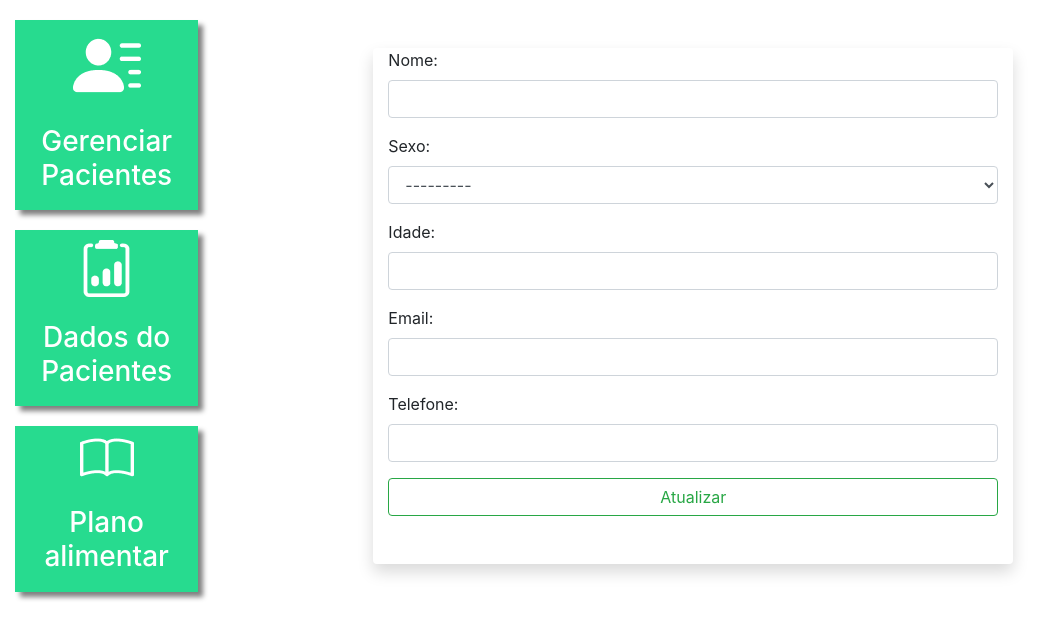
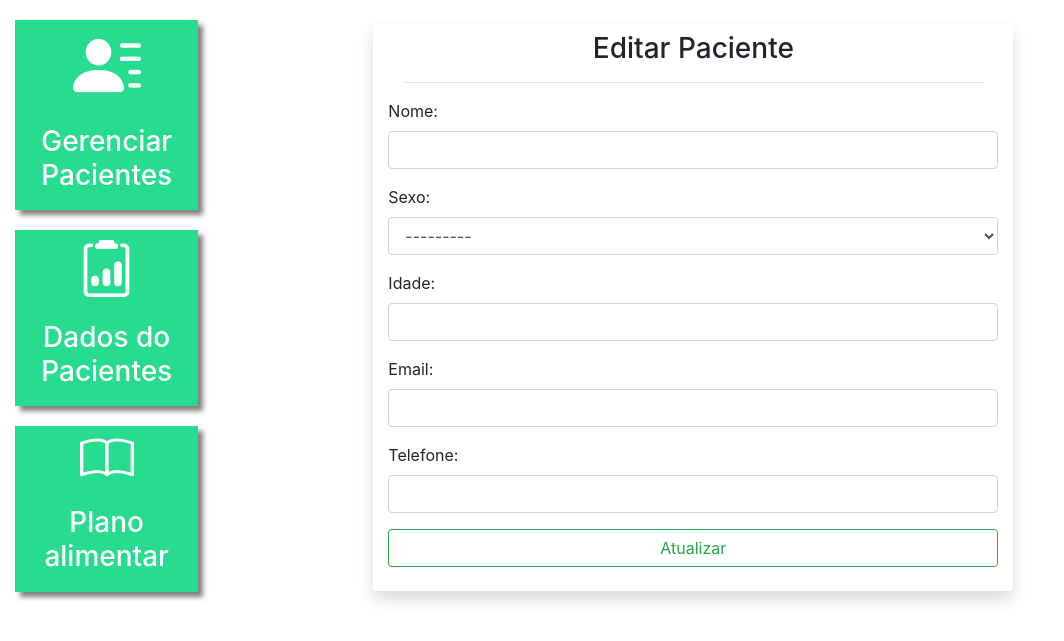
Before and after one commit to ElielCesar/Nutrilab, a Django app: template plataforma/templates/editar_paciente.html in a window 1280 px wide. Shown: the top 641 px of the page, without its empty margins (0-1064 px from the left). Run offline with Django 4.2, Linux system fonts and the light colour scheme; the template is opened without the code that fills it: values that come from a table or form of the project are taken from there, others are empty; some libraries are stand-ins or nearby versions.

Commit message:
update editar_paciente

```diff
--- a/plataforma/templates/editar_paciente.html
+++ b/plataforma/templates/editar_paciente.html
@@ -4,7 +4,12 @@
 
 {% block 'plataforma' %}
 
-<div class="container rounded shadow mt-5 pb-5" style="width: 50vw; height: auto;">
+<div class="container rounded shadow mt-4 pb-4" style="width: 50vw; height: auto;">
+
+    <div class="container text-center pt-2">
+        <h3>Editar Paciente</h3>
+        <hr>
+    </div>
 
     <form action="{% url 'editar_paciente' paciente.id %}" method="post">
         {% csrf_token %}
```
